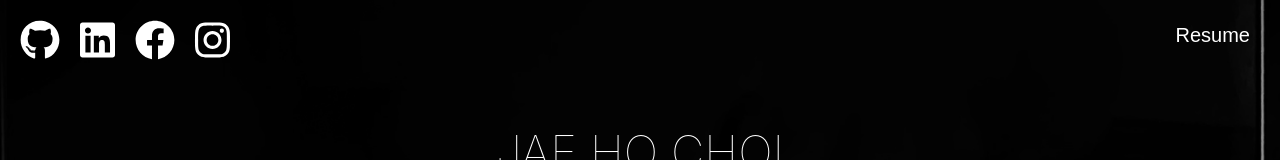
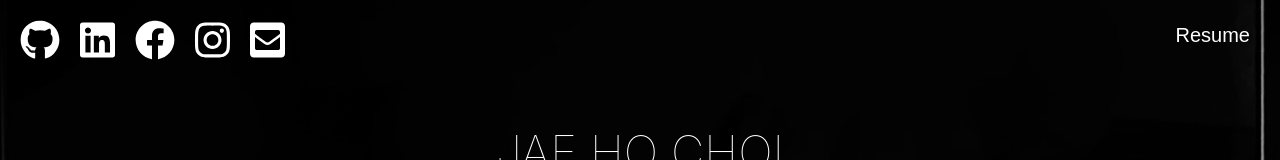
Before and after one commit to jchoi3473/jaehochoi.github.io, a React (Create React App) app: page / in a window 1280 px wide. Shown: the top 160 px of the page. Built offline with nearby package versions, Linux system fonts and the light colour scheme.

Commit message:
added email property

```diff
--- a/src/Footer/Footer.jsx
+++ b/src/Footer/Footer.jsx
@@ -36,9 +36,9 @@ const Footer = () => {
                 <a href={'https://www.instagram.com/jay_c824/'}>
                     <FontAwesomeIcon className = "footer-icon" icon={faInstagram}/>
                 </a>
-                {/* <a onClick = {()=>onClickButton()}>
+                <a onClick = {()=>onClickButton()}>
                     <FontAwesomeIcon className = "footer-icon" icon={faEnvelopeSquare}/>
-                </a> */}
+                </a>
                 <a className = "footer-text"  href={pdf}>Resume</a>
                 </Fade>
             </div>
```
